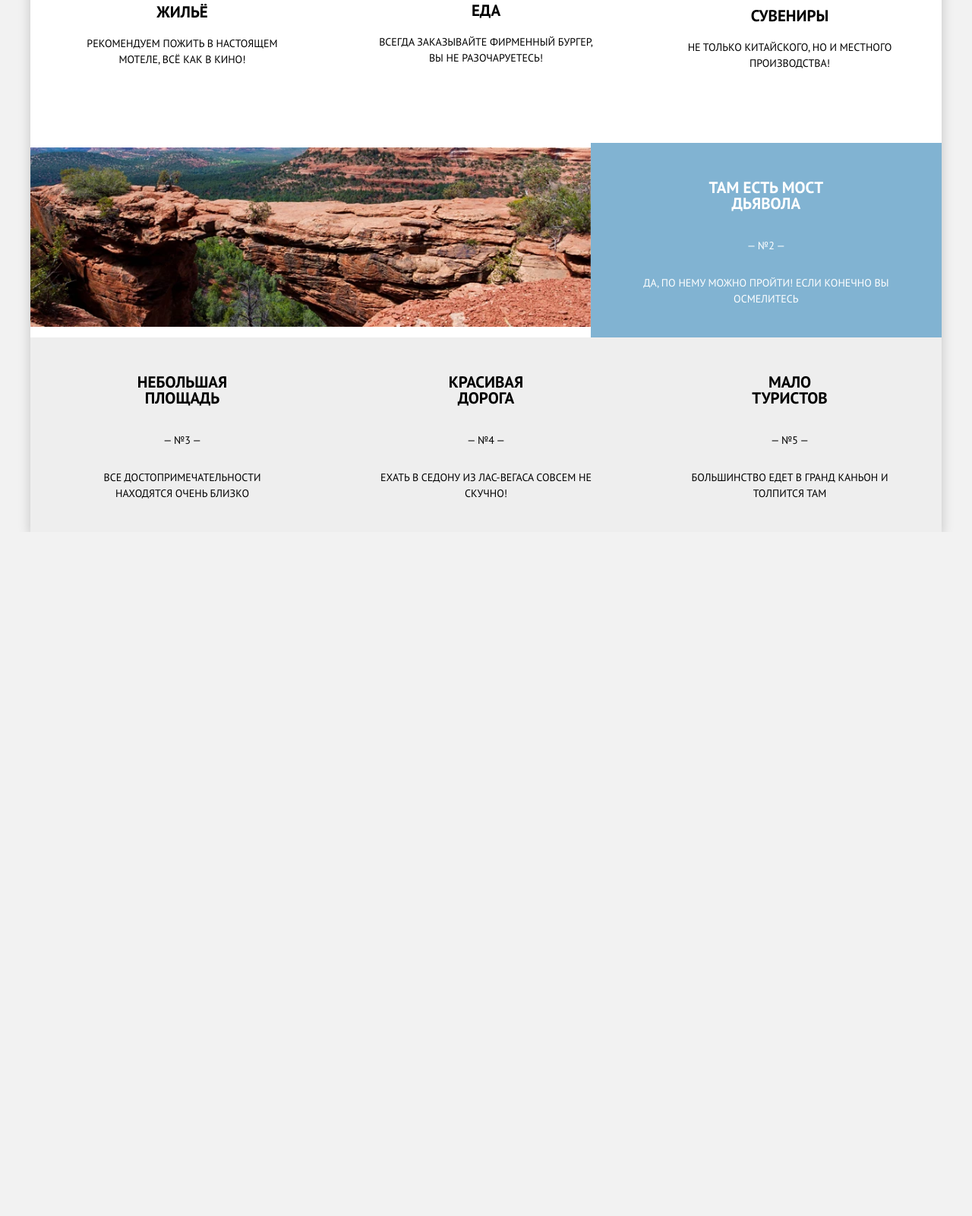
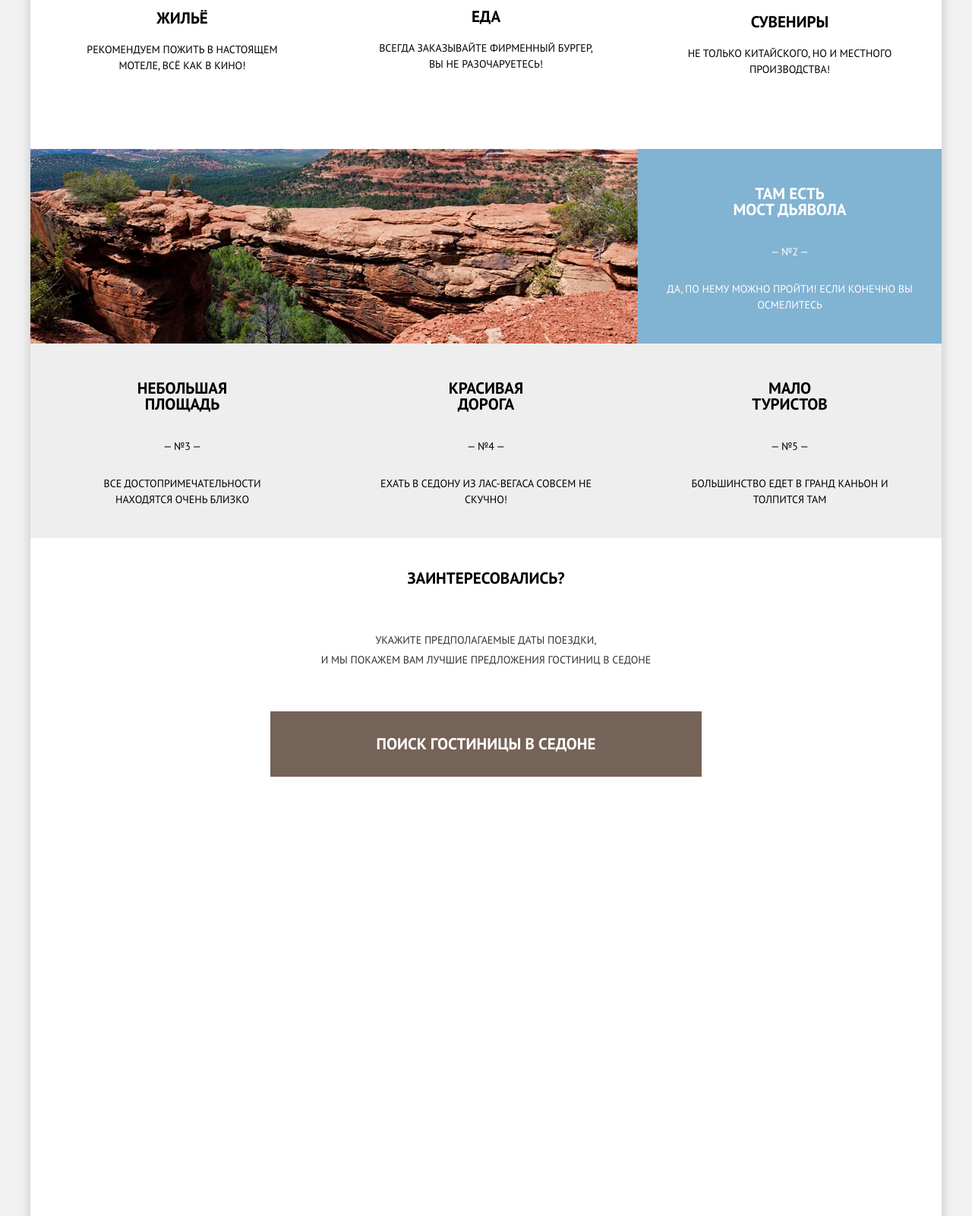
Before and after one commit to Lacertilia1/Tinkoff, a website: page source/index.html in a window 1280 px wide. Shown: the part 1200-2800 px from the top of the page at 76% size. Before the commit the page ends 1900 px from the top, so only its background shows below. Drawn offline with nearby package versions, Linux system fonts and the light colour scheme; files that its build step writes are made by us from their sources; files whose address does not match are found by name.

Commit message:
31.05.2021: map

```diff
--- a/gulpfile.js
+++ b/gulpfile.js
@@ -44,9 +44,9 @@ const html = () => {
 // Scripts
 
 const scripts = () => {
-  return gulp.src("source/js/script.js")
+  return gulp.src(["source/js/script.js", "source/js/map.js"])
     .pipe(terser())
-    .pipe(rename("script.min.js"))
+    .pipe(rename(["script.min.js", "map.min.js"]))
     .pipe(gulp.dest("build/js"))
     .pipe(sync.stream());
 }
--- a/source/index.html
+++ b/source/index.html
@@ -106,7 +106,7 @@
         </div>
 
         <div class="features__item">
-          <picture>
+          <picture class="features__picture">
             <source type="image/webp"
               srcset="img/index/features__second-image.webp 1x, img/index/features__second-image@2x.jpg 2x">
 
@@ -148,12 +148,34 @@
           </div>
         </div>
 
-        <div></div>
+      </section>
+
+      <section class="registration">
+        <h2 class="registration__heading visually-hidden">Форма для регистрации</h2>
+
+        <p class="registration__title">
+          Заинтересовались?
+        </p>
+        <p class="registration__subtitle">
+          Укажите предполагаемые даты поездки,<br> и мы покажем вам лучшие предложения гостиниц в седоне
+        </p>
+        <button class="registration__button" type="button">ПОИСК ГОСТИНИЦЫ В седоне</button>
+
+        <div id="map" class="registration__map">
+          <!-- Здесь находится карта -->
+        </div>
+      </section>
+
+      <section class="body__footer footer">
 
       </section>
+
     </main>
 
   </div> <!-- /.container -->
+
+  <script src="https://api-maps.yandex.ru/2.1/?apikey=a1fc7a3f-474f-49ed-a6f5-84051e97e27b&lang=ru_RU" type="text/javascript"></script>
+  <script src="js/map.js"></script>
 </body>
 
 </html>
--- /dev/null
+++ b/source/js/map.js
@@ -0,0 +1,20 @@
+//  map.js
+
+ymaps.ready(init);
+
+function init() {
+  var myMap = new ymaps.Map("map", {
+    center: [34.84, -111.77],
+    zoom: 10
+  }, {
+    searchControlProvider: 'yandex#search'
+  })
+
+  myMap.geoObjects
+    .add(new ymaps.Placemark([34.84, -111.77], {
+      balloonContent: 'Отель в <strong>Седоне</strong>'
+    }, {
+      preset: 'islands#circleDotIcon',
+      iconColor: 'red'
+    }))
+}
--- a/source/less/blocks/features.less
+++ b/source/less/blocks/features.less
@@ -11,6 +11,8 @@
   justify-content: space-between;
   flex-grow: 1;
 
+  box-sizing: border-box;
+  width: 400px;
   padding-top: 27px;
   padding-bottom: 26px;
   padding-right: 36px;
@@ -46,6 +48,15 @@
 .features__subtitle {
   line-height: 21px;
   text-transform: uppercase;
+}
+
+.features__picture {
+  display: flex;
+}
+
+.features__image {
+  width: 800px;
+  height: 256px;
 }
 
 // features__included
--- /dev/null
+++ b/source/less/blocks/registration.less
@@ -0,0 +1,52 @@
+// registration.less
+
+.registration {
+  padding-top: 40px;
+  text-align: center;
+}
+
+.registration__title {
+  width: 470px;
+  margin: 0 auto 55px;
+
+  font-weight: 700;
+  font-size: 21px;
+  text-transform: uppercase;
+}
+
+.registration__subtitle {
+  width: 435px;
+  margin-right: auto;
+  margin-left: auto;
+  margin-bottom: 55px;
+
+  text-transform: uppercase;
+  text-align: center;
+
+  color: var(--text);
+}
+
+.registration__button {
+  padding-top: 31px;
+  padding-bottom: 31px;
+  padding-right: 140px;
+  padding-left: 140px;
+
+  font-size: 21px;
+  font-weight: 700;
+  text-transform: uppercase;
+
+  color: var(--white);
+  background-color: var(--brown);
+
+  border: none;
+}
+
+.registration__map {
+  width: 100%;
+  height: 100%;
+  .no__margin-padding();
+  min-height: 594px;
+
+  border: none;
+}
--- a/source/less/style.less
+++ b/source/less/style.less
@@ -12,3 +12,4 @@
 @import url("blocks/greeting.less");
 @import url("blocks/intro.less");
 @import url("blocks/features.less");
+@import url("blocks/registration.less");
```
Also changed, not shown: build/css/style.min.css, build/index.html, build/js/map.js (added), build/js/script.js (added), build/js/script.min.js (deleted), 1 other file.
